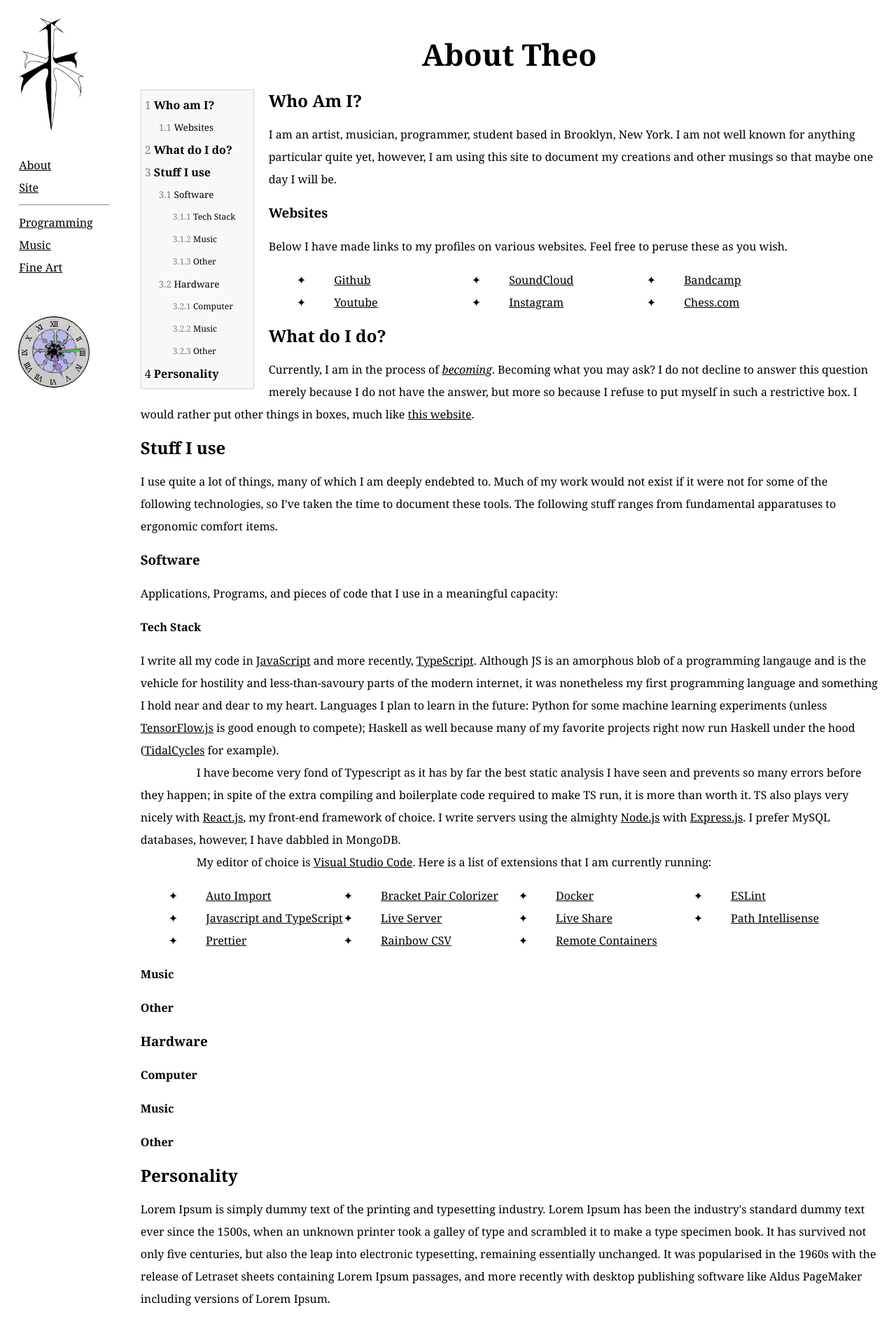
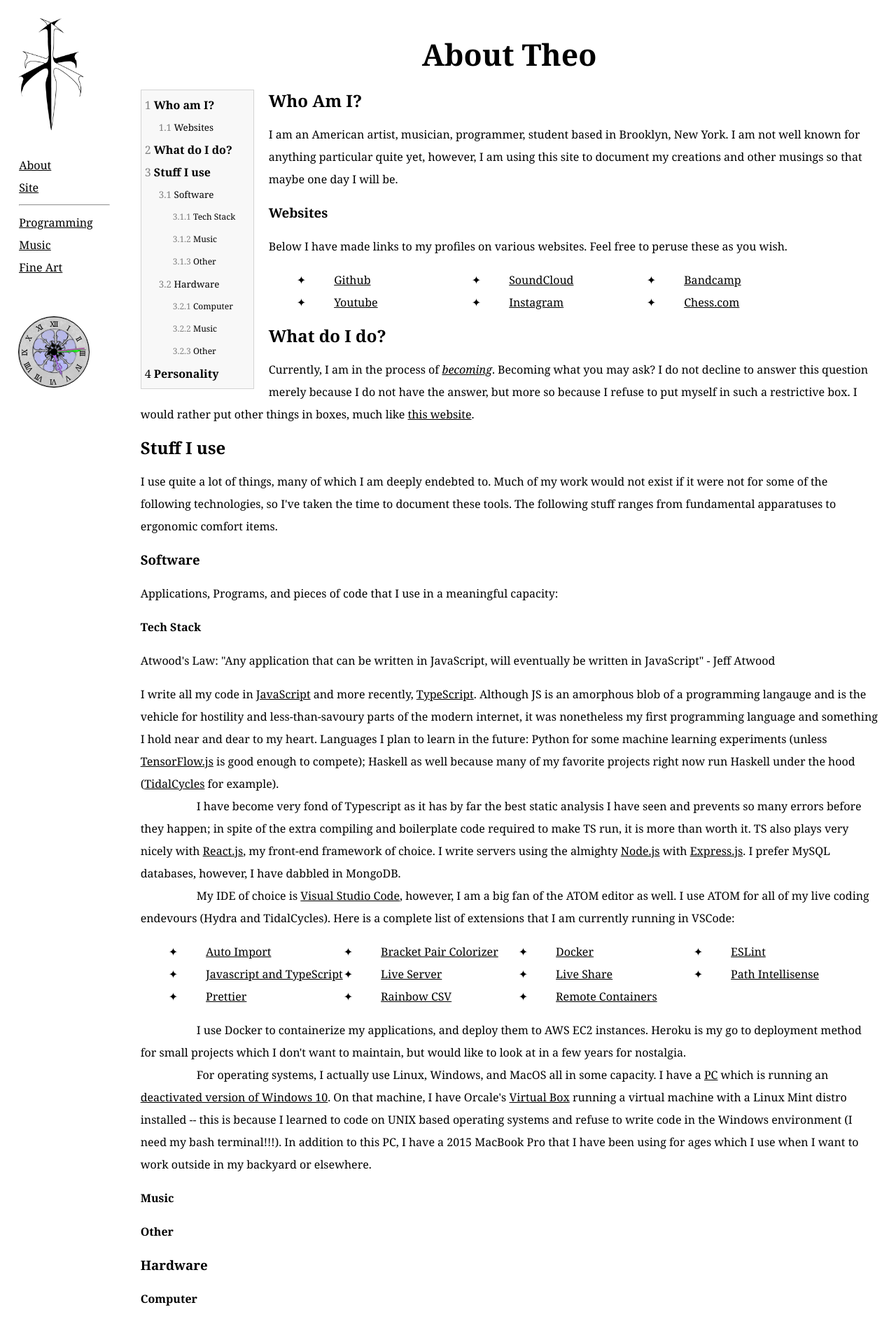
Before and after one commit to dd0sxx/theotelonis, a React (Create React App) app in the folder my-app/: page /about in a window 1280 px wide. Shown: the top 1895 px of the page at 70% size. Built offline with nearby package versions, Linux system fonts and the light colour scheme.

Commit message:
added text to about section

```diff
--- a/my-app/src/components/About.tsx
+++ b/my-app/src/components/About.tsx
@@ -44,7 +44,7 @@ function About () {
                 </aside>
                 <div className='content-body'>
                 <h2 className='about-header' id='who-am-i'>Who Am I?</h2>
-                    <p>I am an artist, musician, programmer, student based in Brooklyn, New York. I am not well known for anything particular quite yet, however, I am using this site to document my creations and other musings so that maybe one day I will be.</p>
+                    <p>I am an American artist, musician, programmer, student based in Brooklyn, New York. I am not well known for anything particular quite yet, however, I am using this site to document my creations and other musings so that maybe one day I will be.</p>
                     <h3 id='wesbites' className='about-sub-header'>Websites</h3>
                     <p>Below I have made links to my profiles on various websites. Feel free to peruse these as you wish.</p>
                     <ul className='websites'>
@@ -62,12 +62,13 @@ function About () {
                     <h3 id='software' className='about-sub-header'>Software</h3>
                     <p>Applications, Programs, and pieces of code that I use in a meaningful capacity:</p>
                     <h4 id='tech-stack' className='about-sub-sub-header'>Tech Stack</h4>
+                    <p>Atwood's Law: "Any application that can be written in JavaScript, will eventually be written in JavaScript" - Jeff Atwood</p>
                     <p>I write all my code in <a href='https://en.wikipedia.org/wiki/JavaScript' target='blank'>JavaScript</a> and more recently, <a href='https://en.wikipedia.org/wiki/TypeScript' target='blank'>TypeScript</a>. Although JS is an amorphous blob of a programming langauge and is the vehicle for hostility and less-than-savoury parts of the modern internet, it was nonetheless my first programming language and something I hold near and dear to my heart. Languages I plan to learn in the future: Python for some machine learning experiments (unless <a href='https://www.tensorflow.org/js' target='blank'>TensorFlow.js</a> is good enough to compete); Haskell as well because many of my favorite projects right now run Haskell under the hood (<a href='
                     https://tidalcycles.org/Welcome' target='blank'>TidalCycles</a> for example).<br/>
                     <span style={{'padding': '40px'}}/> I have become very fond of Typescript as it has by far the best static analysis I have seen and prevents so many errors before they happen; in spite of the extra compiling and boilerplate code required to make TS run, it is more than worth it. TS also plays very nicely with <a href='
                     https://en.wikipedia.org/wiki/React_(JavaScript_library)' target='blank'>React.js</a>, my front-end framework of choice. I write servers using the almighty <a href='
                     https://en.wikipedia.org/wiki/Node.js' target='blank'>Node.js</a> with <a href='
-                    https://en.wikipedia.org/wiki/Express.js' target='blank'>Express.js</a>. I prefer MySQL databases, however, I have dabbled in MongoDB.<br/><span style={{'padding': '40px'}}/>My editor of choice is <a href='https://code.visualstudio.com/' target='blank'>Visual Studio Code</a>. Here is a list of extensions that I am currently running:
+                    https://en.wikipedia.org/wiki/Express.js' target='blank'>Express.js</a>. I prefer MySQL databases, however, I have dabbled in MongoDB.<br/><span style={{'padding': '40px'}}/>My IDE of choice is <a href='https://code.visualstudio.com/' target='blank'>Visual Studio Code</a>, however, I am a big fan of the ATOM editor as well. I use ATOM for all of my live coding endevours (Hydra and TidalCycles). Here is a complete list of extensions that I am currently running in VSCode:
                      <ul className='extensions'>
                         <li><a target='blank' href='https://marketplace.visualstudio.com/items?itemName=steoates.autoimport'>Auto Import</a></li>
                         <li><a target='blank' href='https://marketplace.visualstudio.com/items?itemName=ms-azuretools.vscode-docker'>Bracket Pair Colorizer</a></li>
@@ -81,6 +82,9 @@ function About () {
                         <li><a target='blank' href='https://marketplace.visualstudio.com/items?itemName=mechatroner.rainbow-csv'>Rainbow CSV</a></li>
                         <li><a target='blank' href='https://marketplace.visualstudio.com/items?itemName=ms-vscode-remote.remote-containers'>Remote Containers</a></li>
                     </ul>
+                    <span style={{'padding': '40px'}}/> I use Docker to containerize my applications, and deploy them to AWS EC2 instances. Heroku is my go to deployment method for small projects which I don't want to maintain, but would like to look at in a few years for nostalgia. <br/>
+                    <span style={{'padding': '40px'}}/> For operating systems, I actually use Linux, Windows, and MacOS all in some capacity. I have a <a href='#pc'>PC</a> which is running an <a href='FILL ME IN' targer='blank'>deactivated version of Windows 10</a>. On that machine, I have Orcale's <a href='FILL ME IN' target='blank'>Virtual Box</a> running a virtual machine with a Linux Mint distro installed -- this is because I learned to code on UNIX based operating systems and refuse to write code in the Windows environment (I need my bash terminal!!!). In addition to this PC, I have a 2015 MacBook Pro that I have been using for ages which I use when I want to work outside in my backyard or elsewhere.
+                    {/* ADD A PICTURE OF YOUR BACKYARD HERE */}
                     </p>
                     <h4 id='music-software' className='about-sub-sub-header'>Music</h4>
                     <h4 id='other-software' className='about-sub-sub-header'>Other</h4>
```
Also changed, not shown: 1 other file (tests, documents, lock files or other folders).
